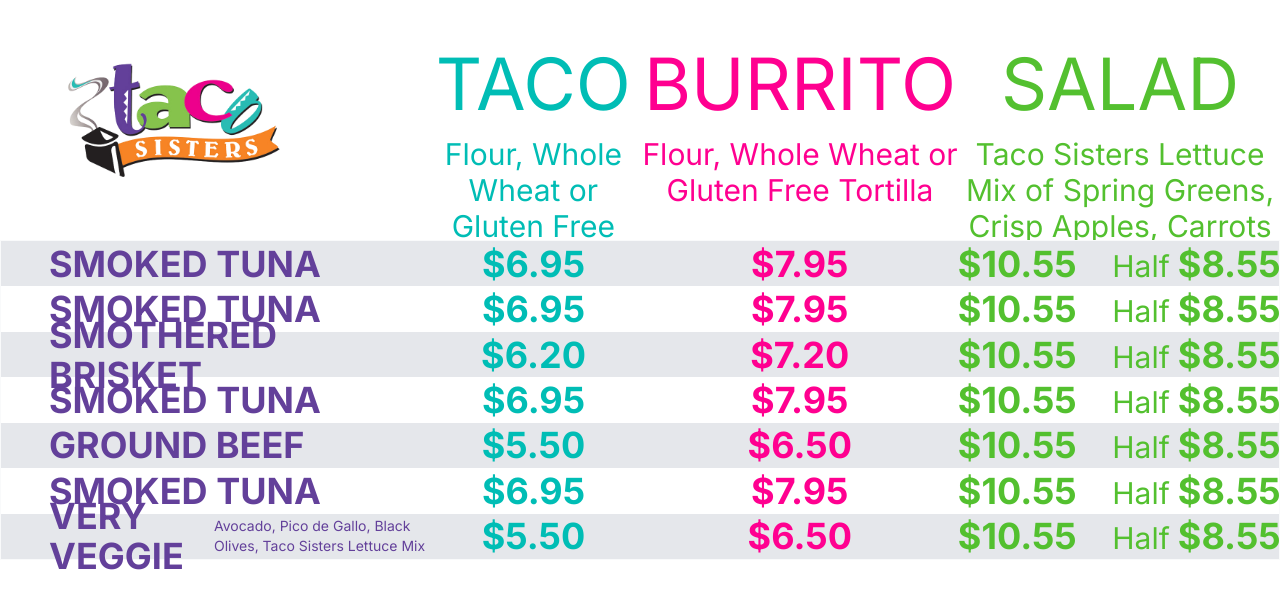
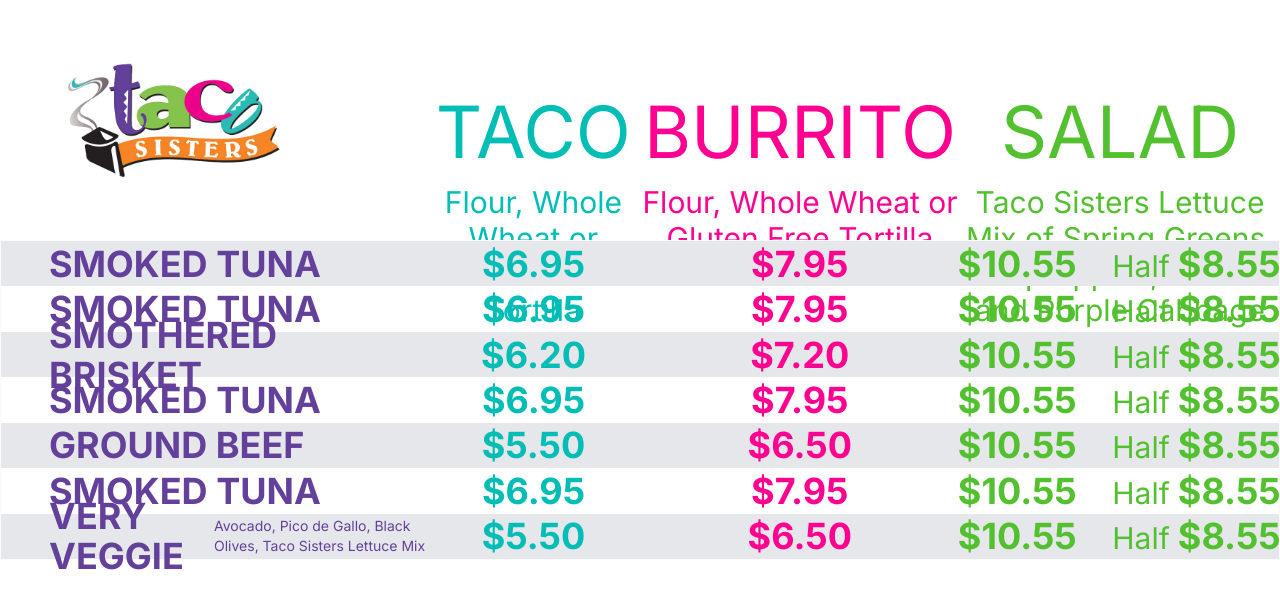
Before and after one commit to liftoffcreative-us/menuboards, a Next.js app: page / in a window 1280 px wide. Shown: the top 608 px of the page. Built offline with nearby package versions, Linux system fonts and the light colour scheme.

Commit message:
update headings

```diff
--- a/app/page.js
+++ b/app/page.js
@@ -6,15 +6,15 @@
     <main className="flex flex-col min-h-screen min-w-screen bg-white">
       <div className='w-full h-[30vh] flex'>
         <div className='w-1/3 flex items-center'><Image src={logo} className='pl-16 w-2/3'/></div>
-        <div className=' w-2/12 flex flex-col text-tacoblue pt-12 items-center'>
+        <div className=' w-2/12 flex flex-col text-tacoblue pt-24 items-center'>
           <h2 className='text-7xl mb-4'>TACO</h2>
           <h3 className='text-3xl text-center'>Flour, Whole Wheat or Gluten Free Tortilla</h3>
         </div>
-        <div className=' w-3/12 flex flex-col text-tacopink pt-12 items-center'>
+        <div className=' w-3/12 flex flex-col text-tacopink pt-24 items-center'>
           <h2 className='text-7xl mb-4'>BURRITO</h2>
           <h3 className='text-3xl text-center'>Flour, Whole Wheat or Gluten Free Tortilla</h3>
         </div>
-        <div className='w-3/12 flex flex-col text-tacogreen pt-12 items-center'>
+        <div className='w-3/12 flex flex-col text-tacogreen pt-24 items-center'>
           <h2 className='text-7xl mb-4'>SALAD</h2>
           <h3 className='text-3xl text-center'>Taco Sisters Lettuce Mix of Spring Greens, Crisp Apples, Carrots and Purple Cabbage</h3>
         </div>
```
